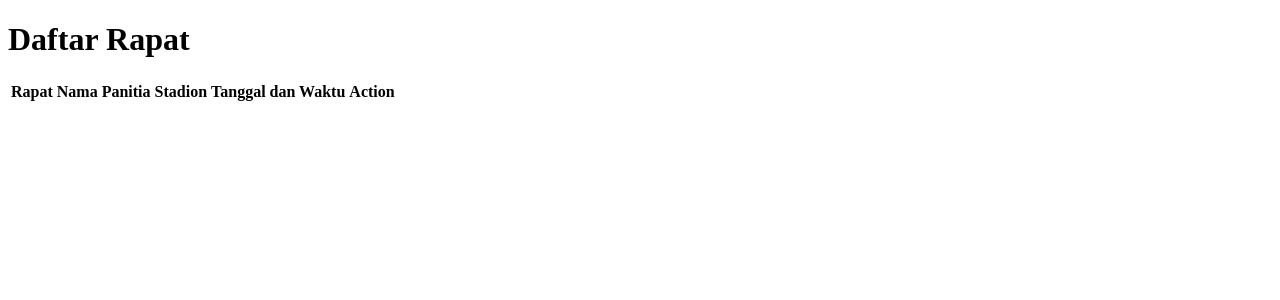
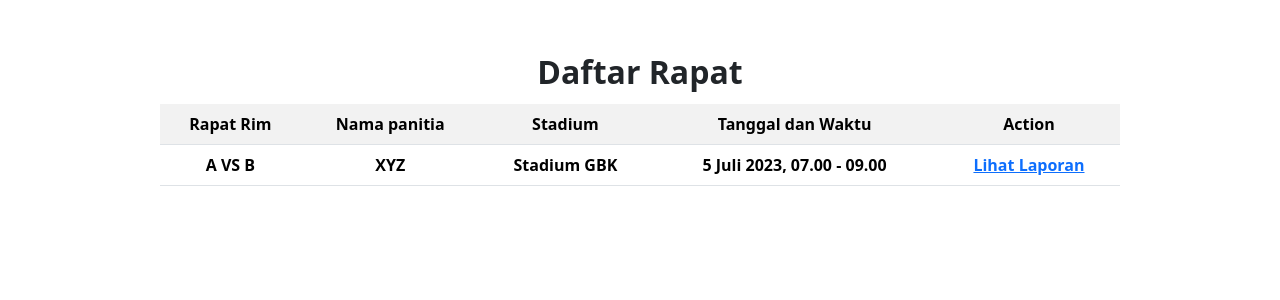
Before and after one commit to basdat-8/uleague-8, a Django app: page /history in a window 1280 px wide. Shown: the top 300 px of the page. Run offline with Django 4.2, Linux system fonts and the light colour scheme; lists and menus that the app fills with data are empty; some libraries are stand-ins or nearby versions.

Commit message:
fe dikit

```diff
--- a/history/templates/list_rapat.html
+++ b/history/templates/list_rapat.html
@@ -1,4 +1,32 @@
-<!DOCTYPE html>
+{% extends "base.html" %} {% block content %}
+<div class="d-flex flex-column gap-4 align-items-center justify-content-center w-75 py-5">
+  <div class="d-flex flex-column gap-2 w-100">
+    <div class="d-flex w-100 justify-content-center">
+      <span class="fw-semibold fs-2">Daftar Rapat</span>
+    </div>
+    <table class="table table-striped table-hover">
+      <tr>
+        <th class="text-center">Rapat Rim</th>
+        <th class="text-center">Nama panitia</th>
+        <th class="text-center">Stadium</th>
+        <th class="text-center">Tanggal dan Waktu</th>
+        <th class="text-center">Action</th>
+      </tr>
+
+      <tr>
+        <th class="align-middle text-center">A VS B</th>
+        <th class="align-middle text-center">XYZ</th>
+        <th class="align-middle text-center">Stadium GBK</th>
+        <th class="align-middle text-center">5 Juli 2023, 07.00 - 09.00</th>
+        <th class="align-middle text-center"><a href="">Lihat Laporan</a></th>
+      </tr>
+    </table>
+  </div>
+</div>
+
+{% endblock %}
+
+<!-- <!DOCTYPE html>
 <html>
   <head>
     <title>Daftar Rapat</title>
@@ -24,4 +52,4 @@
       {% endfor %}
     </table>
   </body>
-</html>
+</html> -->
```
